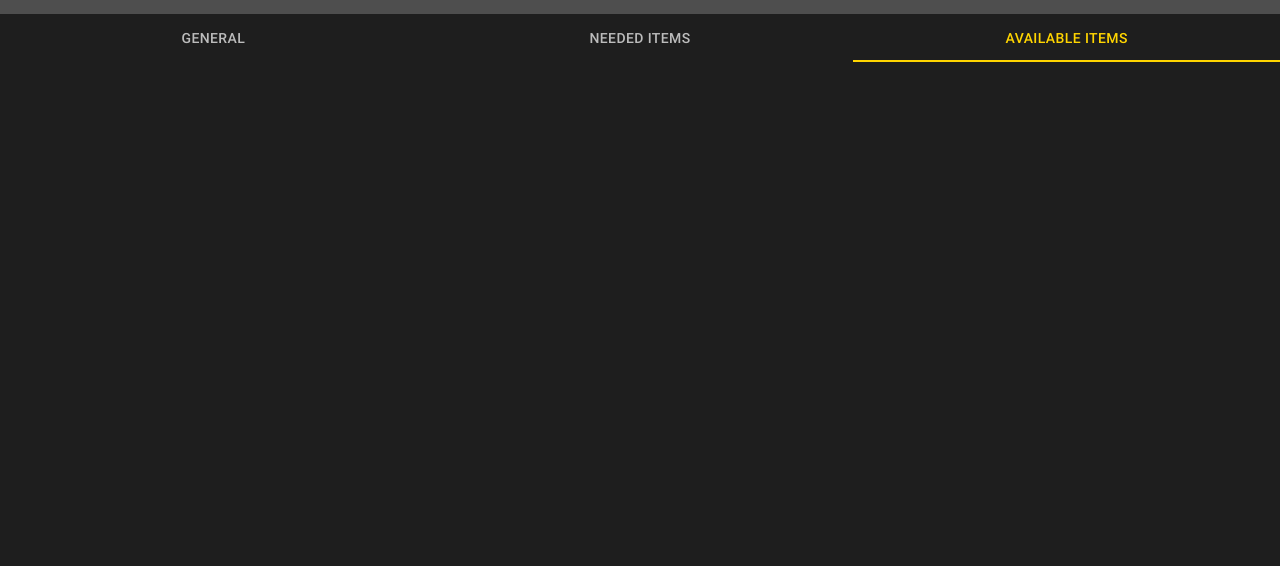
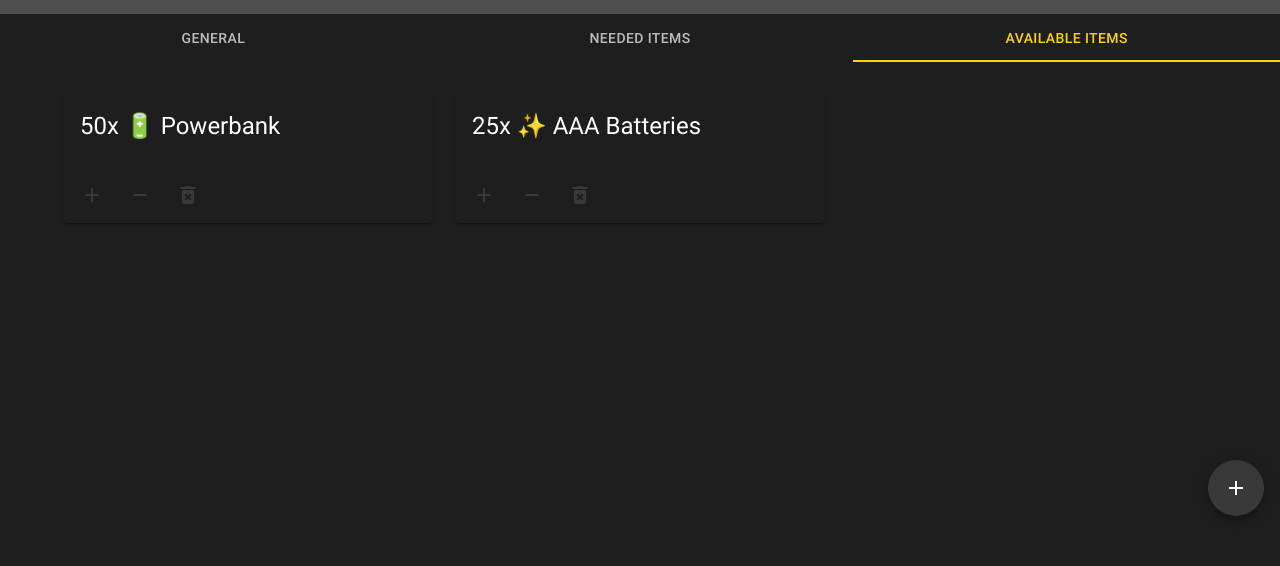
Before and after one commit to Help-Ukr/app, a Next.js app: page /collection-point in a window 1280 px wide. Both pictures are taken after a click on the tab "AVAILABLE ITEMS". Shown: the part 268-834 px from the top of the page. Built offline with nearby package versions, Linux system fonts and the light colour scheme; grey boxes are pictures that could not be loaded.

Commit message:
feat: collection point settings + available items

```diff
--- /dev/null
+++ b/api-client/fake-data.ts
@@ -0,0 +1,10 @@
+import { ItemCategory } from "./types";
+
+export const ITEM_CATEGORIES: ItemCategory[] = [
+  { id: "1", icon: "🦺", displayName: "Military Vest" },
+  { id: "2", icon: "🔋", displayName: "Powerbank" },
+  { id: "3", icon: "📳", displayName: "Phone Chargers" },
+  { id: "4", icon: "✨", displayName: "AAA Batteries" },
+  { id: "5", icon: "🩲", displayName: "Thermo Underwear" },
+  { id: "6", icon: "🔦", displayName: "Flashlight" },
+];
--- /dev/null
+++ b/api-client/index.ts
@@ -0,0 +1,3 @@
+export * from "./types";
+
+export * from "./fake-data";
--- /dev/null
+++ b/api-client/types.ts
@@ -0,0 +1,10 @@
+export interface ItemCategory {
+  id: string;
+  icon: string;
+  displayName: string;
+}
+
+export interface AvailableItem {
+  itemCategoryId: string;
+  quantity: number;
+}
--- /dev/null
+++ b/components/ManageCollectionPoint/AddCategoriesDialog/index.tsx
@@ -0,0 +1,107 @@
+import {
+  Button,
+  Checkbox,
+  Dialog,
+  DialogActions,
+  DialogContent,
+  DialogTitle,
+  List,
+  ListItem,
+  ListItemAvatar,
+  ListItemButton,
+  ListItemText,
+  useMediaQuery,
+  useTheme,
+} from "@mui/material";
+import React, { useEffect, useState } from "react";
+import { ItemCategory, ITEM_CATEGORIES } from "../../../api-client";
+
+type Props = {
+  open: boolean;
+  onClose: () => void;
+  onAddCategoryIds: (itemCategoryIds: string[]) => void;
+  activeItemCategoryIds: string[];
+};
+
+const AddCategoriesDialog = ({
+  open,
+  activeItemCategoryIds,
+  onAddCategoryIds,
+  onClose,
+}: Props) => {
+  const theme = useTheme();
+  const fullScreen = useMediaQuery(theme.breakpoints.down("md"));
+
+  const categoriesToRender = ITEM_CATEGORIES.filter(
+    (itemCategory) => !activeItemCategoryIds.includes(itemCategory.id)
+  );
+
+  const [localActiveItemCategoryIds, setLocalActiveItemCategoryIds] = useState<
+    string[]
+  >(activeItemCategoryIds);
+
+  useEffect(() => {
+    setLocalActiveItemCategoryIds(activeItemCategoryIds);
+  }, [activeItemCategoryIds]);
+
+  return (
+    <Dialog onClose={onClose} open={open} fullScreen={fullScreen}>
+      <DialogTitle id="responsive-dialog-title">Add items</DialogTitle>
+      <DialogContent>
+        <List dense>
+          {categoriesToRender.map((category) => (
+            <ListItem
+              key={category.id}
+              secondaryAction={
+                <Checkbox
+                  color="secondary"
+                  edge="end"
+                  onChange={() => {
+                    setLocalActiveItemCategoryIds(
+                      localActiveItemCategoryIds.includes(category.id)
+                        ? localActiveItemCategoryIds.filter(
+                            (itemCategoryId) => itemCategoryId !== category.id
+                          )
+                        : [...localActiveItemCategoryIds, category.id]
+                    );
+                  }}
+                  checked={localActiveItemCategoryIds.includes(category.id)}
+                />
+              }
+            >
+              <ListItemAvatar>
+                <span role="img" aria-label={category.displayName}>
+                  {category.icon}
+                </span>
+              </ListItemAvatar>
+              <ListItemText primary={category.displayName} />
+            </ListItem>
+          ))}
+        </List>
+      </DialogContent>
+      <DialogActions>
+        <Button variant="outlined" onClick={onClose} color="primary">
+          Cancel
+        </Button>
+        <Button
+          variant="outlined"
+          onClick={() => {
+            onAddCategoryIds(
+              localActiveItemCategoryIds.filter(
+                (itemCategoryId) =>
+                  !activeItemCategoryIds.includes(itemCategoryId)
+              )
+            );
+            onClose();
+          }}
+          color="secondary"
+          autoFocus
+        >
+          Save
+        </Button>
+      </DialogActions>
+    </Dialog>
+  );
+};
+
+export default AddCategoriesDialog;
--- /dev/null
+++ b/components/ManageCollectionPoint/ManageAvailableItems/index.tsx
@@ -0,0 +1,139 @@
+import {
+  Card,
+  CardActions,
+  CardContent,
+  Container,
+  Fab,
+  Grid,
+  IconButton,
+  Typography,
+} from "@mui/material";
+import AddIcon from "@mui/icons-material/Add";
+import RemoveIcon from "@mui/icons-material/Remove";
+import DeleteIcon from "@mui/icons-material/DeleteForever";
+
+import React, { useState } from "react";
+import AddCategoriesDialog from "../AddCategoriesDialog";
+import { Box } from "@mui/system";
+import { AvailableItem, ITEM_CATEGORIES } from "../../../api-client";
+
+type Props = {};
+
+const availableItemsInitial: AvailableItem[] = [
+  {
+    itemCategoryId: "2",
+    quantity: 50,
+  },
+  {
+    itemCategoryId: "4",
+    quantity: 25,
+  },
+];
+
+const ManageAvailableItems = (props: Props) => {
+  const [showAddCategoryDialog, setShowAddCategoryDialog] =
+    useState<boolean>(false);
+
+  const [availableItems, setAvailableItems] = useState<AvailableItem[]>(
+    availableItemsInitial
+  );
+
+  function onIncrement(index: number) {
+    const newAvailableItems = [...availableItems];
+    newAvailableItems[index].quantity++;
+    setAvailableItems(newAvailableItems);
+  }
+
+  function onDecrement(index: number) {
+    const newAvailableItems = [...availableItems];
+    newAvailableItems[index].quantity--;
+    setAvailableItems(newAvailableItems);
+  }
+
+  function onRemove(index: number) {
+    const newAvailableItems = [...availableItems];
+    newAvailableItems.splice(index, 1);
+    setAvailableItems(newAvailableItems);
+  }
+
+  return (
+    <Container sx={{ mt: 4 }}>
+      <Grid container spacing={3}>
+        {availableItems.map((availableItem, idx) => {
+          const itemCategory = ITEM_CATEGORIES.find(
+            (itemCategory) => itemCategory.id === availableItem.itemCategoryId
+          );
+          return (
+            <Grid key={availableItem.itemCategoryId} item xs={6} md={4}>
+              <Card>
+                <CardContent>
+                  <Typography gutterBottom variant="h5" component="div">
+                    {availableItem.quantity}x {itemCategory!.icon}{" "}
+                    {itemCategory!.displayName}
+                  </Typography>
+                </CardContent>
+                <CardActions>
+                  <IconButton
+                    onClick={() => {
+                      onIncrement(idx);
+                    }}
+                    color="primary"
+                  >
+                    <AddIcon />
+                  </IconButton>
+                  <IconButton
+                    onClick={() => {
+                      onDecrement(idx);
+                    }}
+                    color="primary"
+                  >
+                    <RemoveIcon />
+                  </IconButton>
+                  <Box sx={{ marginLeft: "auto" }}>
+                    <IconButton
+                      onClick={() => {
+                        onRemove(idx);
+                      }}
+                      color="primary"
+                    >
+                      <DeleteIcon />
+                    </IconButton>
+                  </Box>
+                </CardActions>
+              </Card>
+            </Grid>
+          );
+        })}
+      </Grid>
+      <Box sx={{ position: "fixed", bottom: "1rem", right: "1rem" }}>
+        <Fab
+          onClick={() => {
+            setShowAddCategoryDialog(true);
+          }}
+          color="primary"
+          aria-label="add"
+        >
+          <AddIcon />
+        </Fab>
+      </Box>
+      <AddCategoriesDialog
+        open={showAddCategoryDialog}
+        onClose={() => setShowAddCategoryDialog(false)}
+        activeItemCategoryIds={availableItems.map(
+          (item) => item.itemCategoryId
+        )}
+        onAddCategoryIds={(itemCategoryIds) => {
+          setAvailableItems([
+            ...availableItems,
+            ...itemCategoryIds.map((id) => ({
+              itemCategoryId: id,
+              quantity: 1,
+            })),
+          ]);
+        }}
+      />
+    </Container>
+  );
+};
+
+export default ManageAvailableItems;
--- a/components/ManageCollectionPoint/index.tsx
+++ b/components/ManageCollectionPoint/index.tsx
@@ -2,6 +2,7 @@ import { Container, Tab, Tabs, Paper } from "@mui/material";
 import React, { useState } from "react";
 import CollectionPointHeader from "./CollectionPointHeader";
 import EditGeneralCollectionPointData from "./EditGeneralCollectionPointData";
+import ManageAvailableItems from "./ManageAvailableItems";
 
 type Props = {};
 
@@ -30,7 +31,9 @@ const ManageCollectionPoint = (props: Props) => {
         <Tab value="needed-items" label="Needed Items" />
         <Tab value="available-items" label="Available Items" />
       </Tabs>
+
       {activeTab === "general" && <EditGeneralCollectionPointData />}
+      {activeTab === "available-items" && <ManageAvailableItems />}
     </Paper>
   );
 };
```
